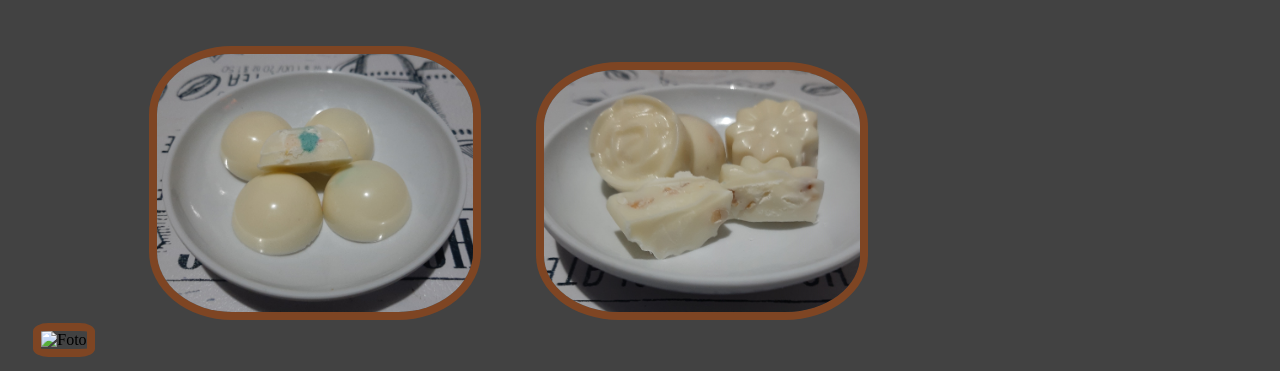
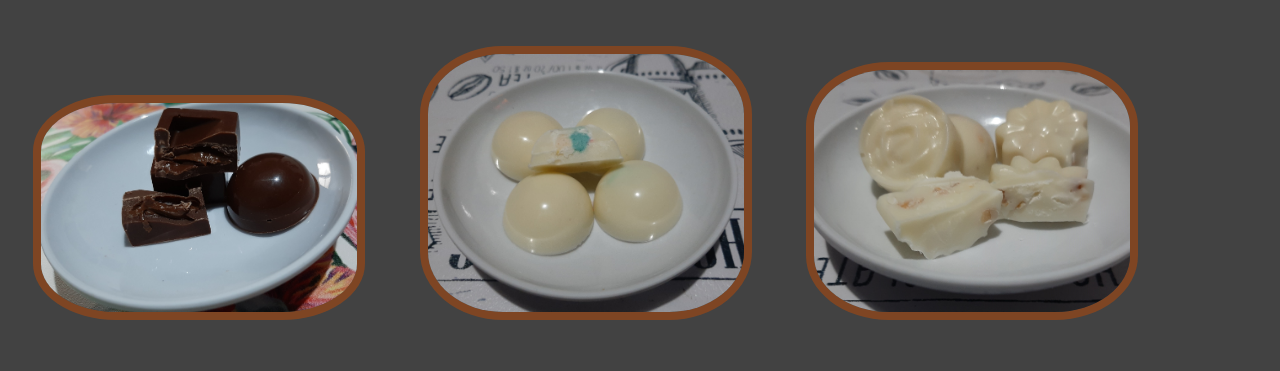
Before and after one commit to kpabloo/chocolateria, a plain HTML site: page bombones.html in a window 1280 px wide. Shown: the part 388-759 px from the top of the page. Drawn offline with Linux system fonts and the light colour scheme.

Commit message:
Update bombones.html

```diff
--- a/bombones.html
+++ b/bombones.html
@@ -33,7 +33,7 @@
 
 <div>
 
-    <img class="conejo" src="bombones/1bombon1.jpg" alt="Foto">
+    <img class="conejo" src="bombones/bombon1.jpg" alt="Foto">
     <img class="conejo" src="bombones/20201012_200401.jpg" alt="Foto">
     <img class="conejo" src="bombones/20201012_200546.jpg" alt="Foto">
     <img class="conejo" src="bombones/20201025_182830.jpg" alt="Foto">
```
